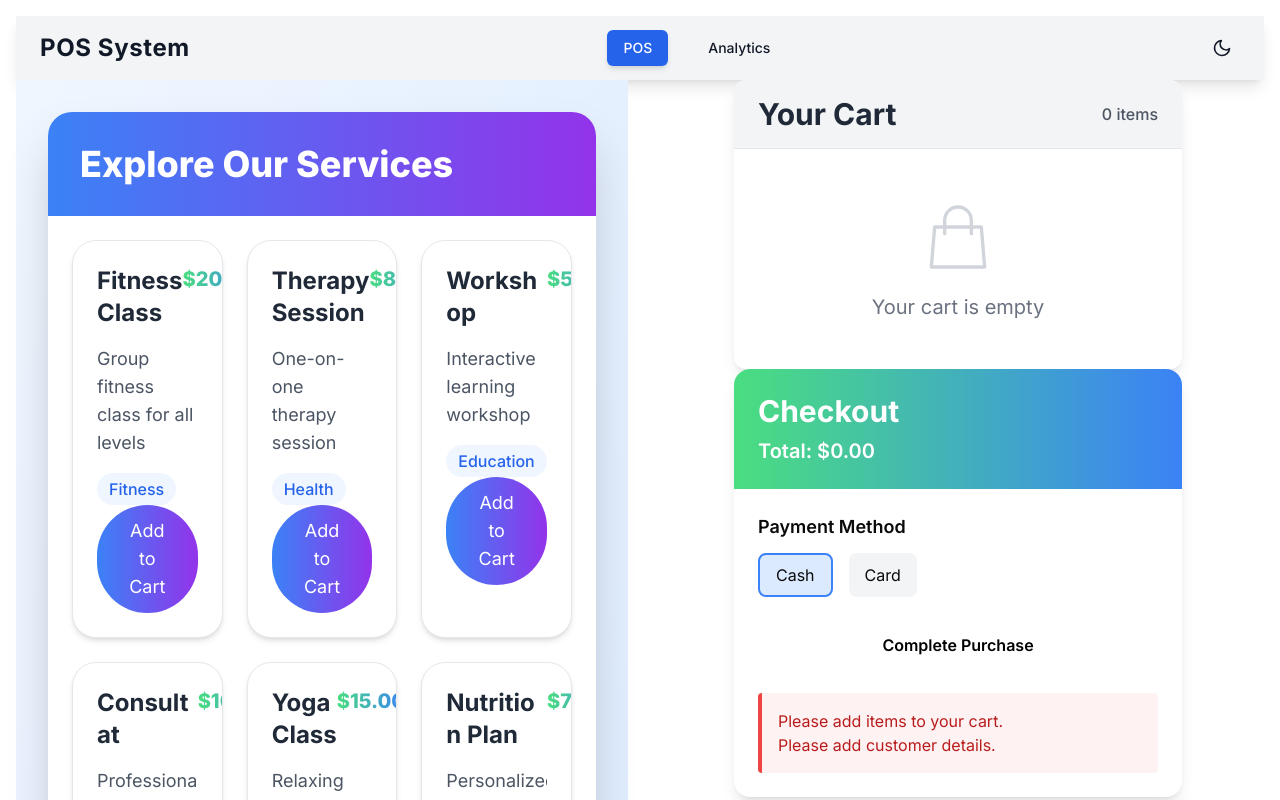
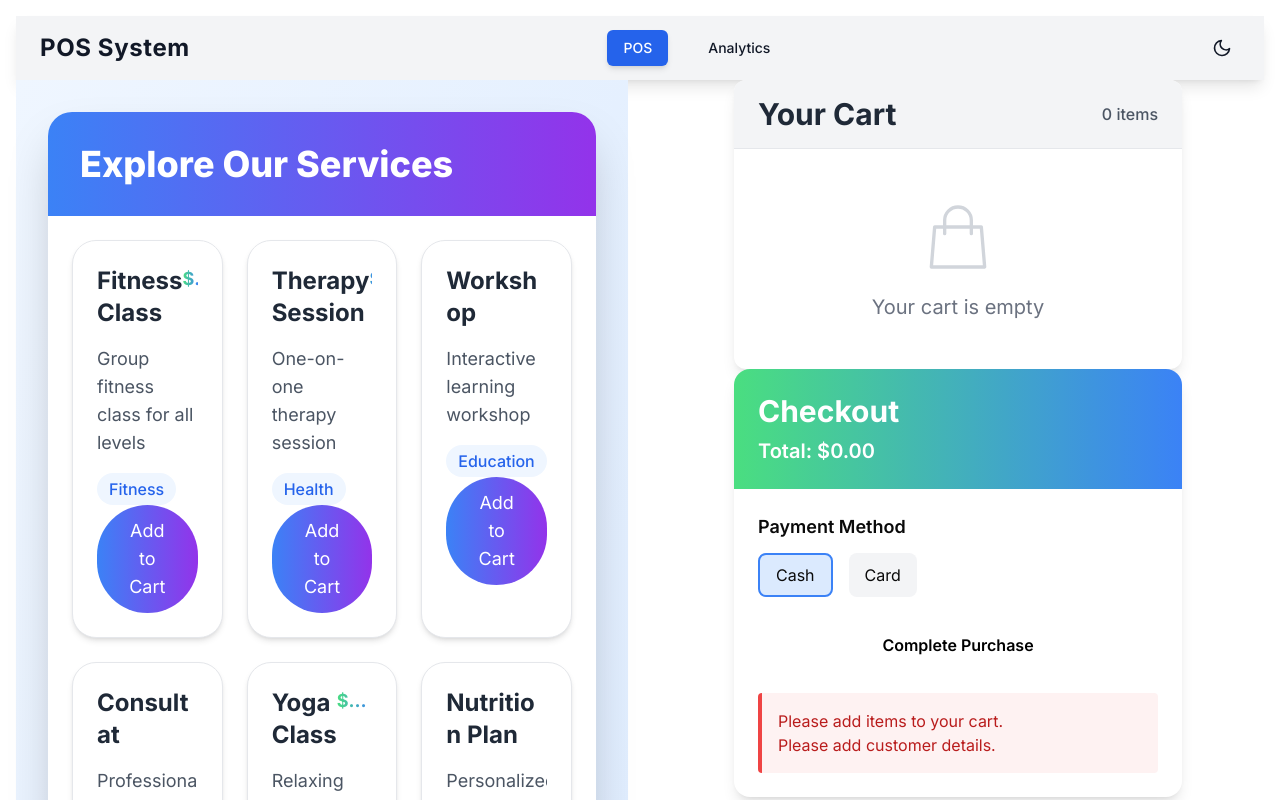
Before and after one commit to prashantxy/task, a Next.js app: page / in a window 1280 px wide. Shown: the top 800 px of the page. Built offline with nearby package versions, Linux system fonts and the light colour scheme.

Commit message:
Update serviceSelect.tsx

```diff
--- a/app/components/serviceSelect.tsx
+++ b/app/components/serviceSelect.tsx
@@ -58,12 +58,14 @@ export default function ServiceSelection({ addToCart }: { addToCart: (service: S
                         {service.name}
                       </h3>
                      <span className="
-                        text-base sm:text-lg md:text-xl font-extrabold
+                        text-sm sm:text-base md:text-lg font-bold
                           bg-gradient-to-r from-green-400 to-blue-500
                             text-transparent bg-clip-text
+                             truncate w-auto
                                 ">
                       ${service.price.toFixed(2)}
                  </span>
+
                     </div>
                     <p className="text-gray-600 mb-4 text-sm sm:text-base md:text-lg overflow-hidden w-full">
                       {service.description}
```
Lines whose indentation alone changed are shown as unchanged.
